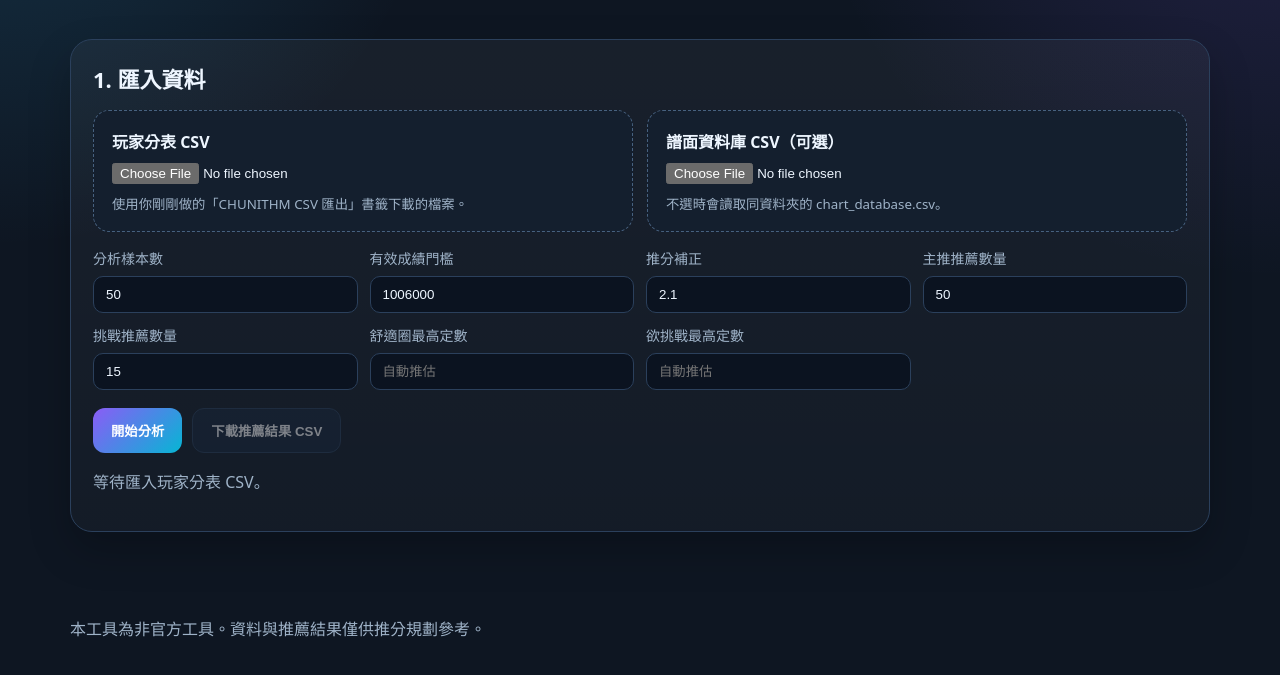
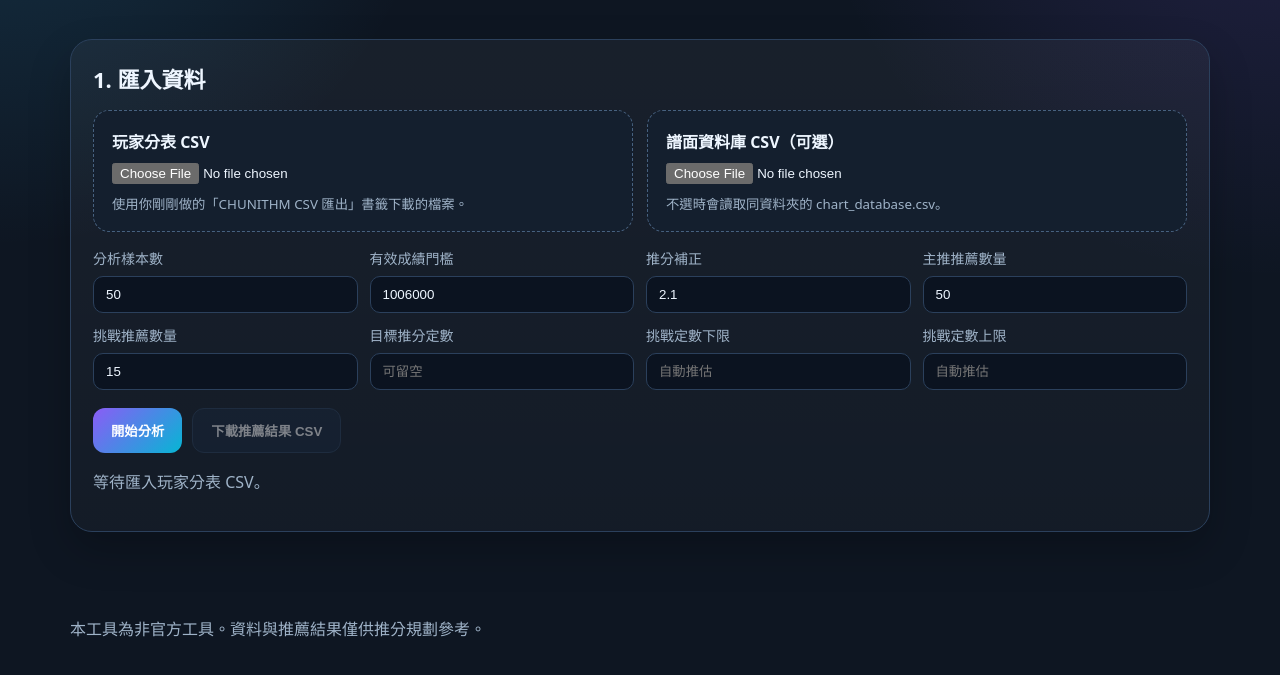
Before and after one commit to zaclizardpot/chuni-push-tools, a plain HTML site: page index.html in a window 1280 px wide. Shown: the part 201-876 px from the top of the page. Drawn offline with Linux system fonts and the light colour scheme.

Commit message:
Update index.html

```diff
--- a/index.html
+++ b/index.html
@@ -55,11 +55,15 @@
           <input id="challengeCount" type="number" min="5" max="50" value="15" />
         </label>
         <label>
-          舒適圈最高定數
-          <input id="comfortMaxConstant" type="number" min="1" max="16" step="0.1" placeholder="自動推估" />
+          目標推分定數
+          <input id="targetPushConstant" type="number" min="1" max="16" step="0.1" placeholder="可留空" />
         </label>
         <label>
-          欲挑戰最高定數
+          挑戰定數下限
+          <input id="challengeMinConstant" type="number" min="1" max="16" step="0.1" placeholder="自動推估" />
+        </label>
+        <label>
+          挑戰定數上限
           <input id="challengeMaxConstant" type="number" min="1" max="16" step="0.1" placeholder="自動推估" />
         </label>
       </div>
@@ -152,6 +156,6 @@
     <p>本工具為非官方工具。資料與推薦結果僅供推分規劃參考。</p>
   </footer>
 
-  <script src="./app.js?v=014"></script>
+  <script src="./app.js?v=015"></script>
 </body>
 </html>
```
